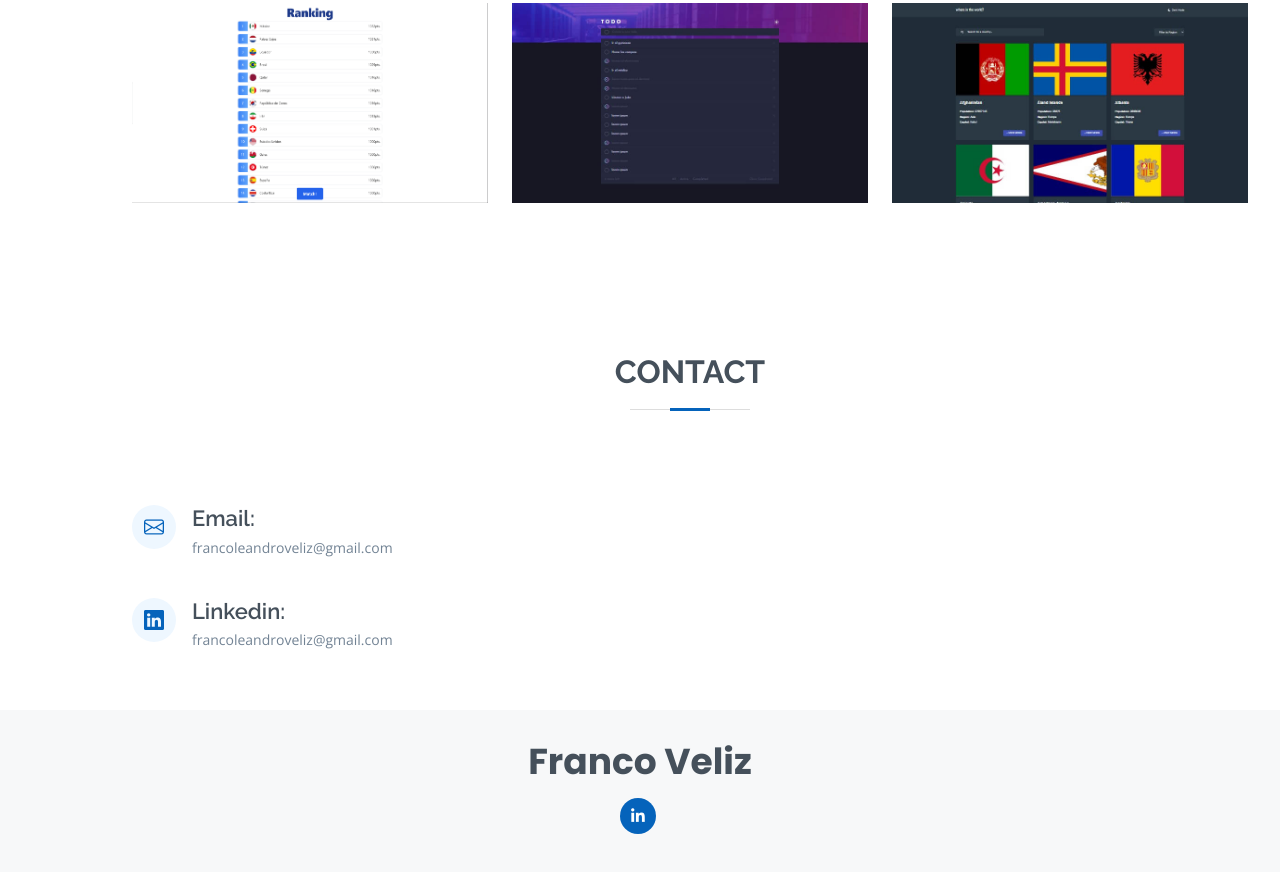
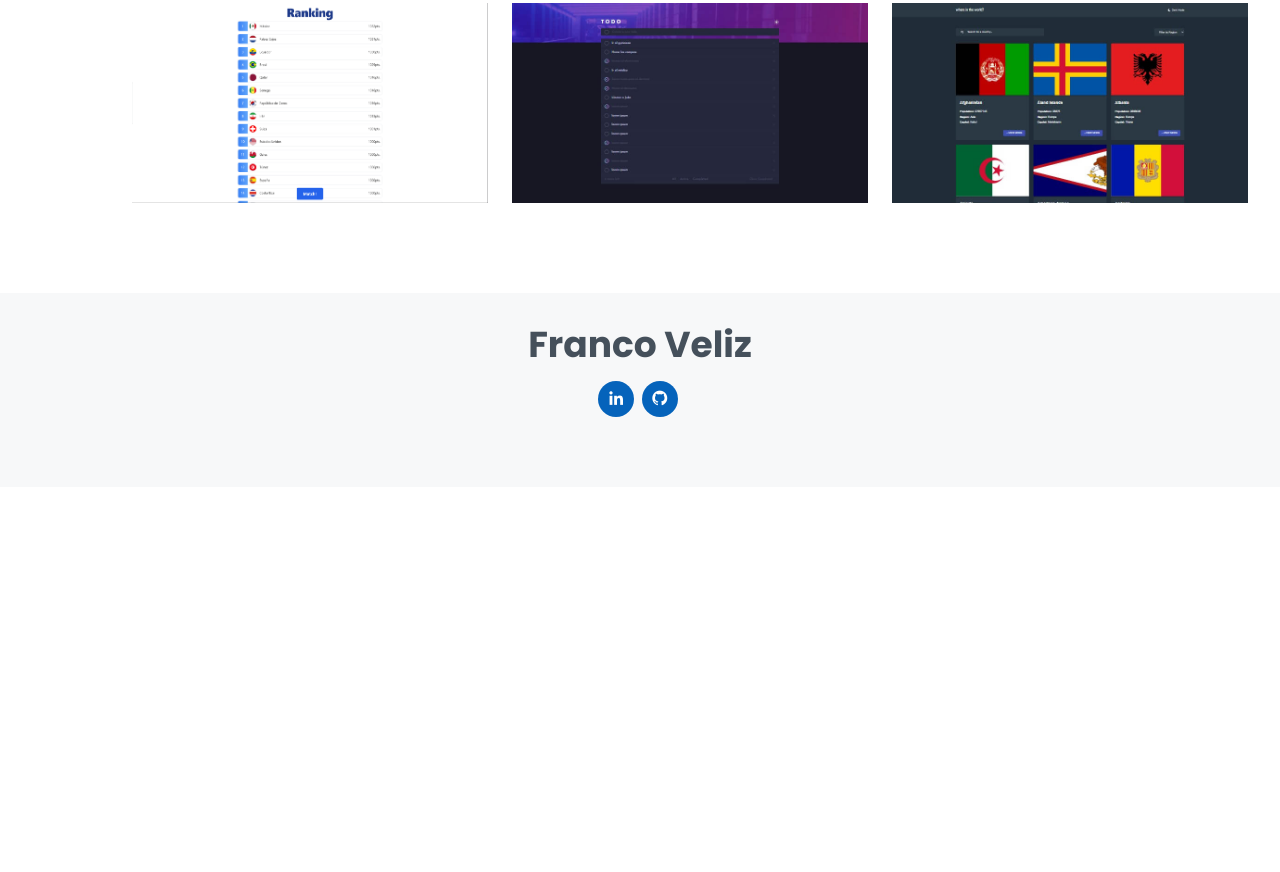
Before and after one commit to Francoveliz/portfolio-template, a plain HTML site: page index.html in a window 1280 px wide. Shown: the part 2933-3805 px from the top of the page. After the commit the page ends 3420 px from the top, so only its background shows below. Drawn offline with nearby package versions, Linux system fonts and the light colour scheme.

Commit message:
fix sm links

```diff
--- a/index.html
+++ b/index.html
@@ -430,33 +430,6 @@
 				</div>
 			</section>
 			<!-- End Portfolio Section -->
-
-			<!-- ======= Contact Section ======= -->
-			<section id="contact" class="contact">
-				<div class="container" data-aos="fade-up">
-					<div class="section-title">
-						<h2>Contact</h2>
-					</div>
-
-					<div class="row mt-1">
-						<div class="col-lg-4">
-							<div class="info">
-								<div class="email">
-									<i class="bi bi-envelope"></i>
-									<h4>Email:</h4>
-									<p>francoleandroveliz@gmail.com</p>
-								</div>
-								<div class="email">
-									<i class="bi bi-linkedin"></i>
-									<h4>Linkedin:</h4>
-									<p>francoleandroveliz@gmail.com</p>
-								</div>
-							</div>
-						</div>
-					</div>
-				</div>
-			</section>
-			<!-- End Contact Section -->
 		</main>
 		<!-- End #main -->
 
@@ -468,8 +441,17 @@
 				<div class="social-links">
 					<a
 						href="https://www.linkedin.com/in/francoveliz/"
+						target="_blank"
+						rel="noopener noreferrer"
 						class="linkedin"
 						><i class="bx bxl-linkedin"></i
+					></a>
+					<a
+						href="https://github.com/Francoveliz"
+						target="_blank"
+						rel="noopener noreferrer"
+						class="github"
+						><i class="bx bxl-github"></i
 					></a>
 				</div>
 
```
